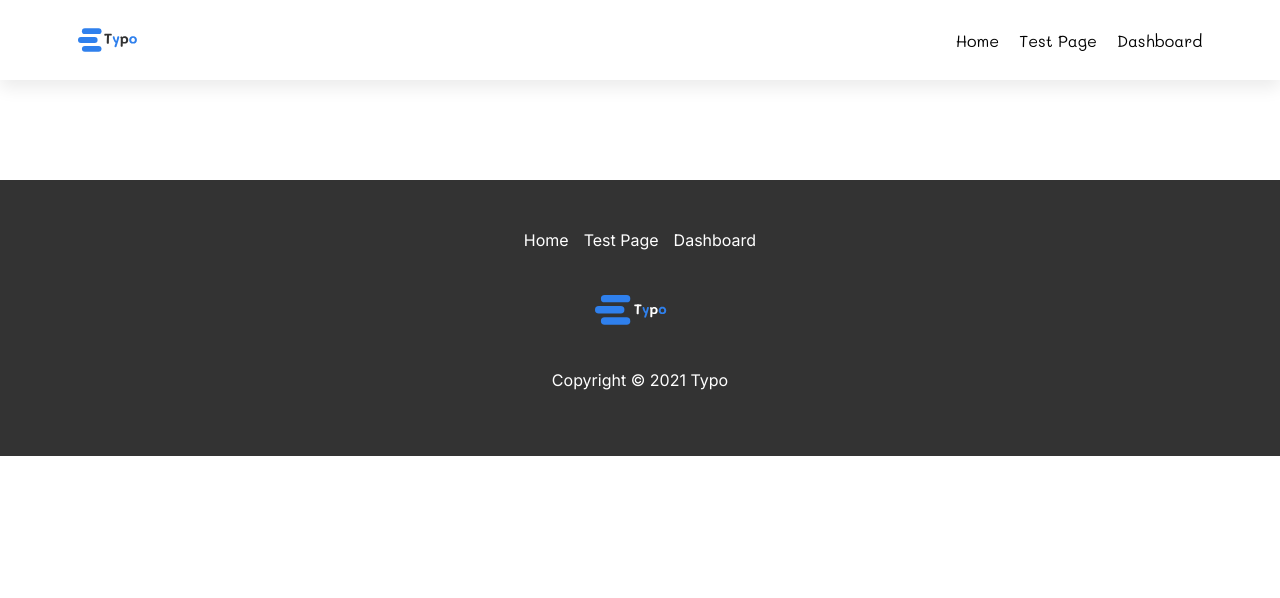
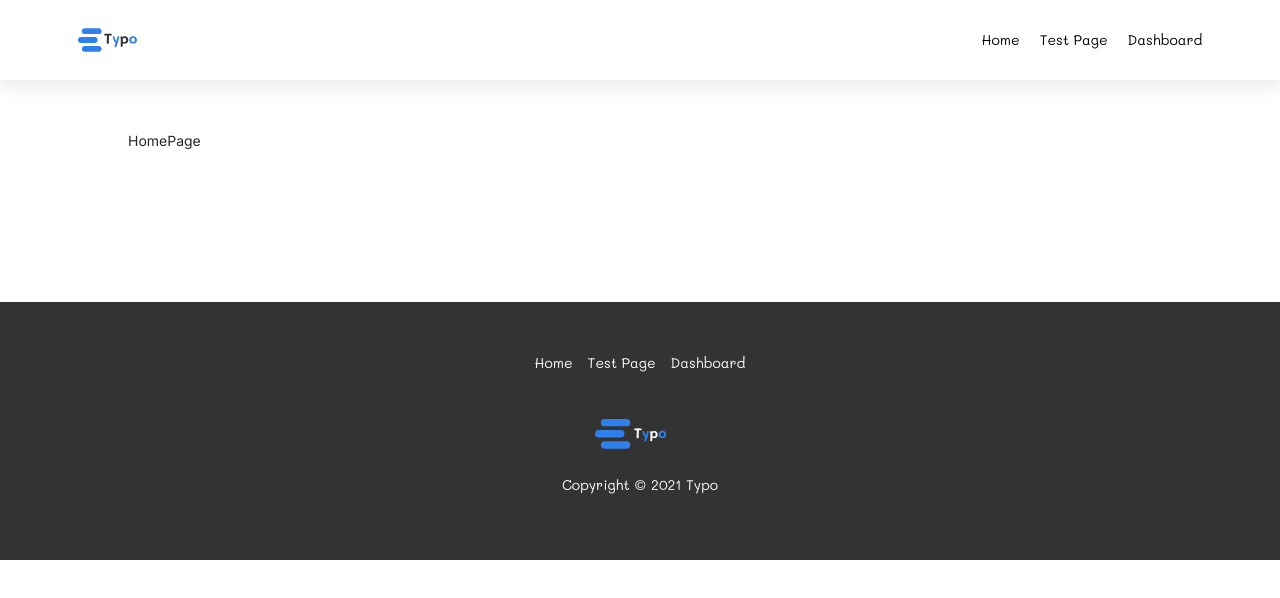
Before and after one commit to Emmaccen/typo, a React (Create React App) app: page / in a window 1280 px wide. Shown: the top 598 px of the page. Built offline with nearby package versions, Linux system fonts and the light colour scheme.

Commit message:
Test page base template

```diff
--- a/src/App.js
+++ b/src/App.js
@@ -3,6 +3,7 @@ import Dashboard from "./pages/Dashboard";
 import Home from "./pages/Home";
 import TestPage from "./pages/TestPage";
 import ScrollToTop from "./utils/shared-function/ScrollToTop";
+import Layout from "./components/shared-components/Layout";
 import "./styles/globals.scss";
 function App() {
   return (
@@ -15,11 +16,13 @@ function App() {
 const MainComponent = () => (
   <>
     <ScrollToTop />
-    <Routes>
-      <Route exact path="/" element={<Home />} />
-      <Route exact path="/test" element={<TestPage />} />
-      <Route exact path="/dashboard" element={<Dashboard />} />
-    </Routes>
+    <Layout>
+      <Routes>
+        <Route exact path="/" element={<Home />} />
+        <Route exact path="/test" element={<TestPage />} />
+        <Route exact path="/dashboard" element={<Dashboard />} />
+      </Routes>
+    </Layout>
   </>
 );
 
--- /dev/null
+++ b/src/components/shared-components/Footer.js
@@ -0,0 +1,35 @@
+import React from "react";
+import { Link } from "react-router-dom";
+
+const activeLinkStyle = {
+  color: "#2f80ed",
+};
+
+const Footer = () => {
+  return (
+    <footer className="textCenter footer">
+      <div className="centered">
+        <div>
+          <div className="flex">
+            <Link activeStyle={activeLinkStyle} to="/">
+              Home
+            </Link>
+            <Link to="/test">Test Page</Link>
+            <Link to="/dashboard">Dashboard</Link>
+          </div>
+          <div>
+            {" "}
+            <img
+              src="./assets/AppLogo2.svg"
+              alt="application logo"
+              className="logo"
+            ></img>
+          </div>
+          <p>Copyright &copy; 2021 Typo</p>
+        </div>
+      </div>
+    </footer>
+  );
+};
+
+export default Footer;
--- /dev/null
+++ b/src/components/shared-components/Layout.js
@@ -0,0 +1,16 @@
+import React from "react";
+import NavBar from "./NavBar";
+import Footer from "./Footer";
+import "antd/dist/antd.css";
+
+const Layout = ({ children }) => {
+  return (
+    <div className="lucius">
+      <NavBar />
+      <div className="padChildren container2">{children}</div>
+      <Footer />
+    </div>
+  );
+};
+
+export default Layout;
--- /dev/null
+++ b/src/components/shared-components/NavBar.js
@@ -0,0 +1,25 @@
+import React from "react";
+import { Link } from "react-router-dom";
+
+const NavBar = () => {
+  return (
+    <nav className="navBar">
+      <div className="container1 flex-space-btw">
+        <img
+          src="./assets/AppLogo1.svg"
+          alt="application logo"
+          className="logo"
+        ></img>
+        <div className="navLinks">
+          <Link activeStyle={{ color: "#2f80ed" }} to="/">
+            Home
+          </Link>
+          <Link to="/test">Test Page</Link>
+          <Link to="/dashboard">Dashboard</Link>
+        </div>
+      </div>
+    </nav>
+  );
+};
+
+export default NavBar;
--- a/src/pages/Home.js
+++ b/src/pages/Home.js
@@ -1,67 +1,8 @@
 import React from "react";
 import { Link } from "react-router-dom";
 
-const activeLinkStyle = {
-  color: "#2f80ed",
-};
-
-const NavBar = () => {
-  return (
-    <div className="lucius">
-      <nav className="navBar">
-        <div className="container1 flex-space-btw">
-          <img
-            src="./assets/AppLogo1.svg"
-            alt="application logo"
-            className="logo"
-          ></img>
-          <div className="navLinks">
-            <Link activeStyle={activeLinkStyle} to="/">
-              Home
-            </Link>
-            <Link to="/test">Test Page</Link>
-            <Link to="/dashboard">Dashboard</Link>
-          </div>
-        </div>
-      </nav>
-    </div>
-  );
-};
-
-const Footer = () => {
-  return (
-    <footer className="textCenter footer">
-      <div className="centered">
-        <div>
-          <div className="flex">
-            <Link activeStyle={activeLinkStyle} to="/">
-              Home
-            </Link>
-            <Link to="/test">Test Page</Link>
-            <Link to="/dashboard">Dashboard</Link>
-          </div>
-          <div>
-            {" "}
-            <img
-              src="./assets/AppLogo2.svg"
-              alt="application logo"
-              className="logo"
-            ></img>
-          </div>
-          <p>Copyright &copy; 2021 Typo</p>
-        </div>
-      </div>
-    </footer>
-  );
-};
-
 const Home = () => {
-  return (
-    <div className="lucius">
-      <NavBar />
-      <Footer />
-    </div>
-  );
+  return <div>HomePage</div>;
 };
 
 export default Home;
--- a/src/pages/TestPage.js
+++ b/src/pages/TestPage.js
@@ -1,7 +1,43 @@
 import React from "react";
+import { Checkbox, Button } from "antd";
+
+const TestTemplateCard = () => {
+  return (
+    <div className="cardBackground">
+      <div className="flexEnd">
+        <span className="lightFont">5Mins</span>
+      </div>
+      <p>
+        Another important reason for using the element prop in v6 is that is
+        reserved for nesting routes. This is one of people's favorite features
+        from v3 and @reach/router, and we're bringing it back in v6.
+      </p>
+    </div>
+  );
+};
 
 const TestPage = () => {
-  return <div>Test Page</div>;
+  return (
+    <div>
+      <div className="centered textCenter">
+        <h2 className="title heading">
+          Choose from our long list of template or C/P your own essay
+        </h2>
+      </div>
+      <div className="flexEnd">
+        <Button className="primaryColorBg" primary size="large">
+          Create New
+        </Button>
+      </div>
+      <div className="grid3 margin-t-b">
+        <TestTemplateCard />
+        <TestTemplateCard />
+        <TestTemplateCard />
+        <TestTemplateCard />
+        <TestTemplateCard />
+      </div>
+    </div>
+  );
 };
 
 export default TestPage;
--- a/src/styles/globals.scss
+++ b/src/styles/globals.scss
@@ -85,6 +85,7 @@ li {
     }
   }
   .footer {
+    font-family: "mali";
     margin-top: 100px;
     width: 100%;
     padding: 50px;
@@ -93,12 +94,12 @@ li {
     a {
       color: #fff;
       display: inline-block;
-      margin-bottom: 20px;
       &:not(:last-child) {
         margin-right: 15px;
       }
     }
     .logo {
+      margin-top: 20px;
       height: 80px;
       width: 90px;
     }
@@ -109,6 +110,22 @@ li {
   }
   .pointer {
     cursor: pointer;
+  }
+  .title {
+    color: $title;
+  }
+  .heading {
+    width: 50%;
+  }
+  .padChildren {
+    padding: 50px 0px;
+  }
+  .margin-t-b {
+    margin: 50px 0px;
+  }
+  .lightFont {
+    font-weight: 300;
+    color: $fadeText;
   }
   .textCenter {
     text-align: center;
@@ -124,6 +141,21 @@ li {
     cursor: pointer;
     padding: 10px;
     border-radius: $radius;
+    color: #fff;
+  }
+  .primaryColor {
+    color: $primaryColor;
+  }
+  .accentColor {
+    color: $accentColor;
+  }
+  .primaryColorBg {
+    color: #fff;
+    background-color: $primaryColor;
+  }
+  .accentColorBg {
+    color: #fff;
+    background-color: $accentColor;
   }
   .overflowX {
     overflow-x: auto;
@@ -136,12 +168,12 @@ li {
   .grid2 {
     display: grid;
     grid-template-columns: 1fr 1fr;
-    gap: 30px;
+    gap: 40px;
   }
   .grid3 {
     display: grid;
     grid-template-columns: 1fr 1fr 1fr;
-    gap: 30px;
+    gap: 40px;
   }
   .centered {
     display: flex;
```
